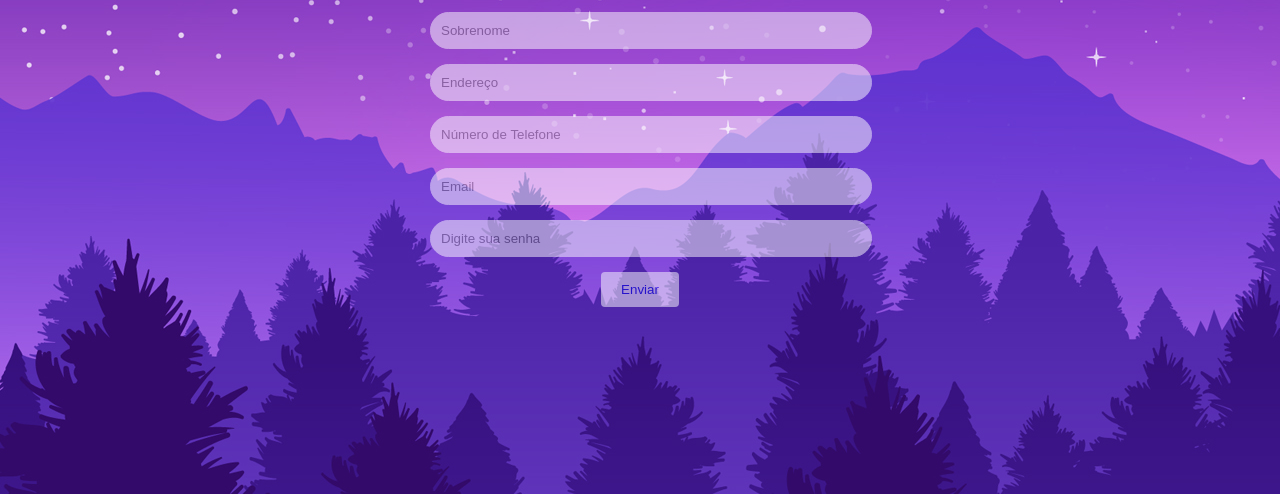
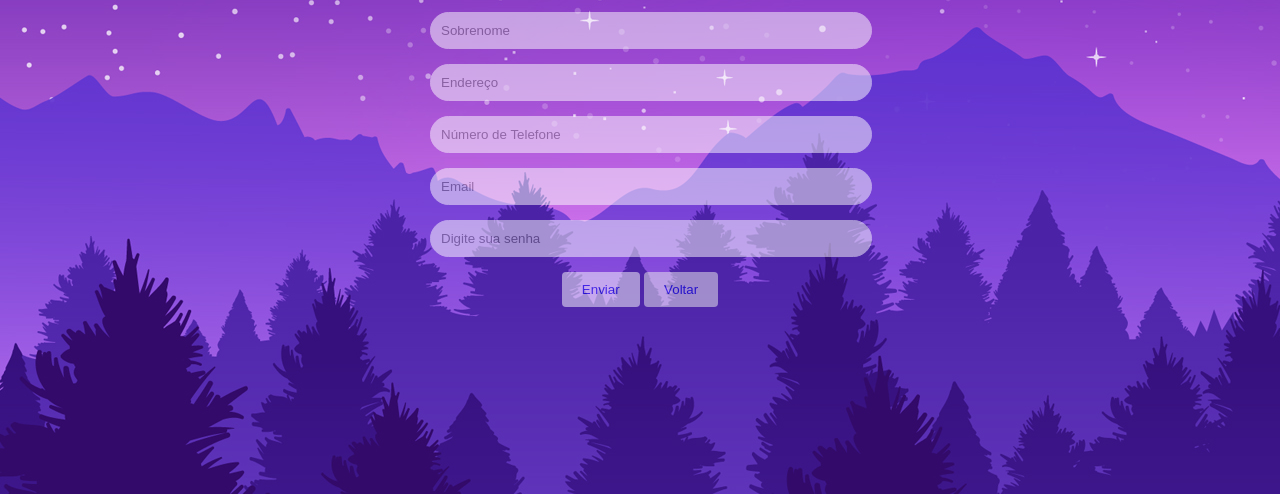
Before and after one commit to gmoreira2128/gabrielmoreira, a plain HTML site: page cadastro.html in a window 1280 px wide. Shown: the part 306-800 px from the top of the page. Drawn offline with Linux system fonts and the light colour scheme.

Commit message:
Update cadastro.html

```diff
--- a/cadastro.html
+++ b/cadastro.html
@@ -37,7 +37,8 @@
             </div>
 
             <div class="Envia-Cadastro">
-                <button class="cadastro-enviado"><a href="login.html">Enviar</a></button>
+                <button class="cadastro-enviado"><a href="Bem-vindo.html">Enviar</a></button>
+                <button class="cancela-cadastro"><a href="login.html">Voltar</a></button>
             </div>
         </form>
     </div>
```
